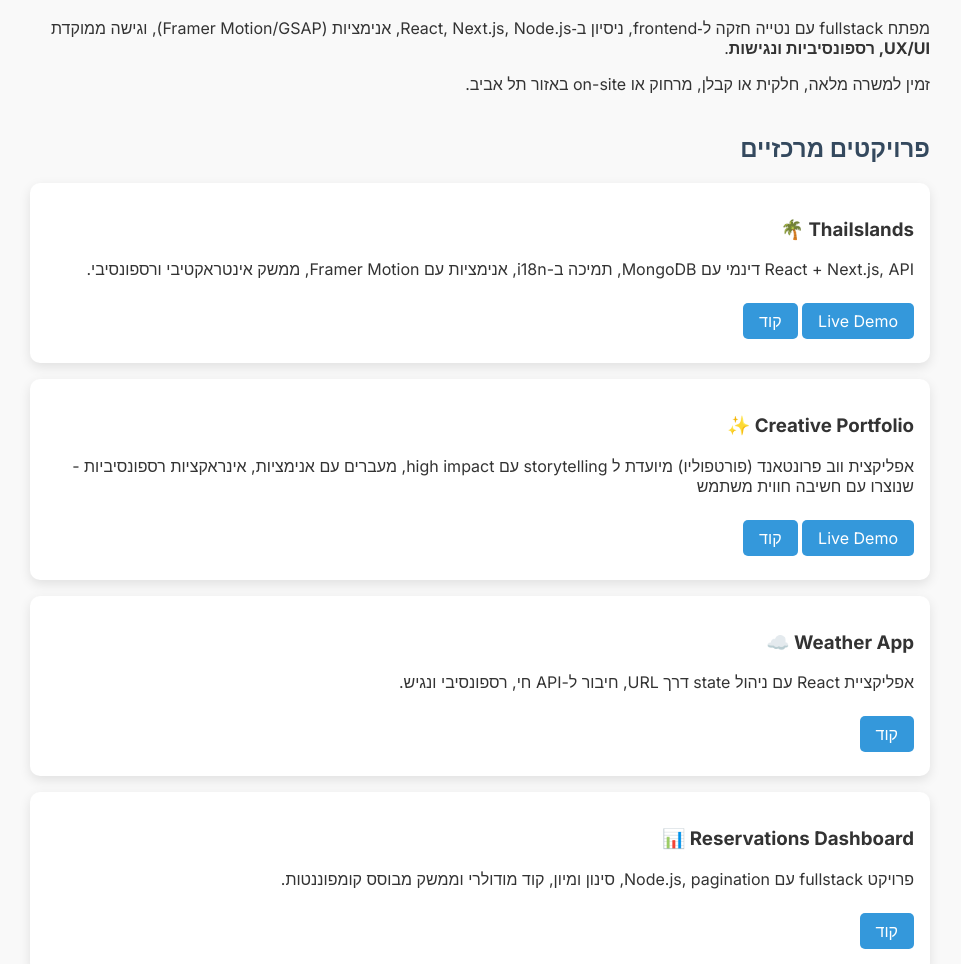
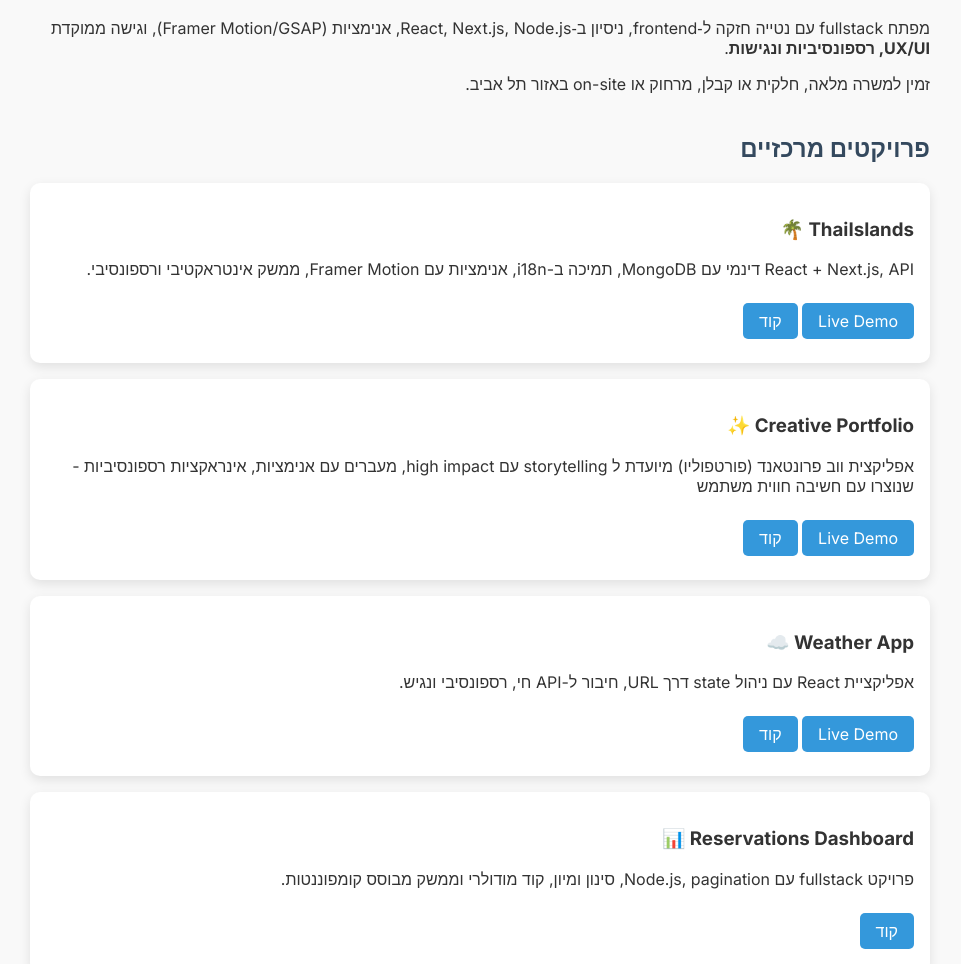
Before and after one commit to GNGscr/portfolio-page, a plain HTML site: page index.html in a window 1280 px wide. Shown: the part 133-1097 px from the top of the page, without its empty margins (160-1121 px from the left). Drawn offline with Linux system fonts and the light colour scheme.

Commit message:
Fix: add link to weather app 2

```diff
--- a/index.html
+++ b/index.html
@@ -55,6 +55,7 @@
     <div class="project">
       <h3>Weather App ☁️</h3>
       <p>אפליקציית React עם ניהול state דרך URL, חיבור ל-API חי, רספונסיבי ונגיש.</p>
+      <a class="button" href="https://weather-app-daniel-ehrlich.netlify.app/" target="_blank">Live Demo</a>
       <a class="button" href="https://github.com/GNGscr/weather-app" target="_blank">קוד</a>
     </div>
 
```
